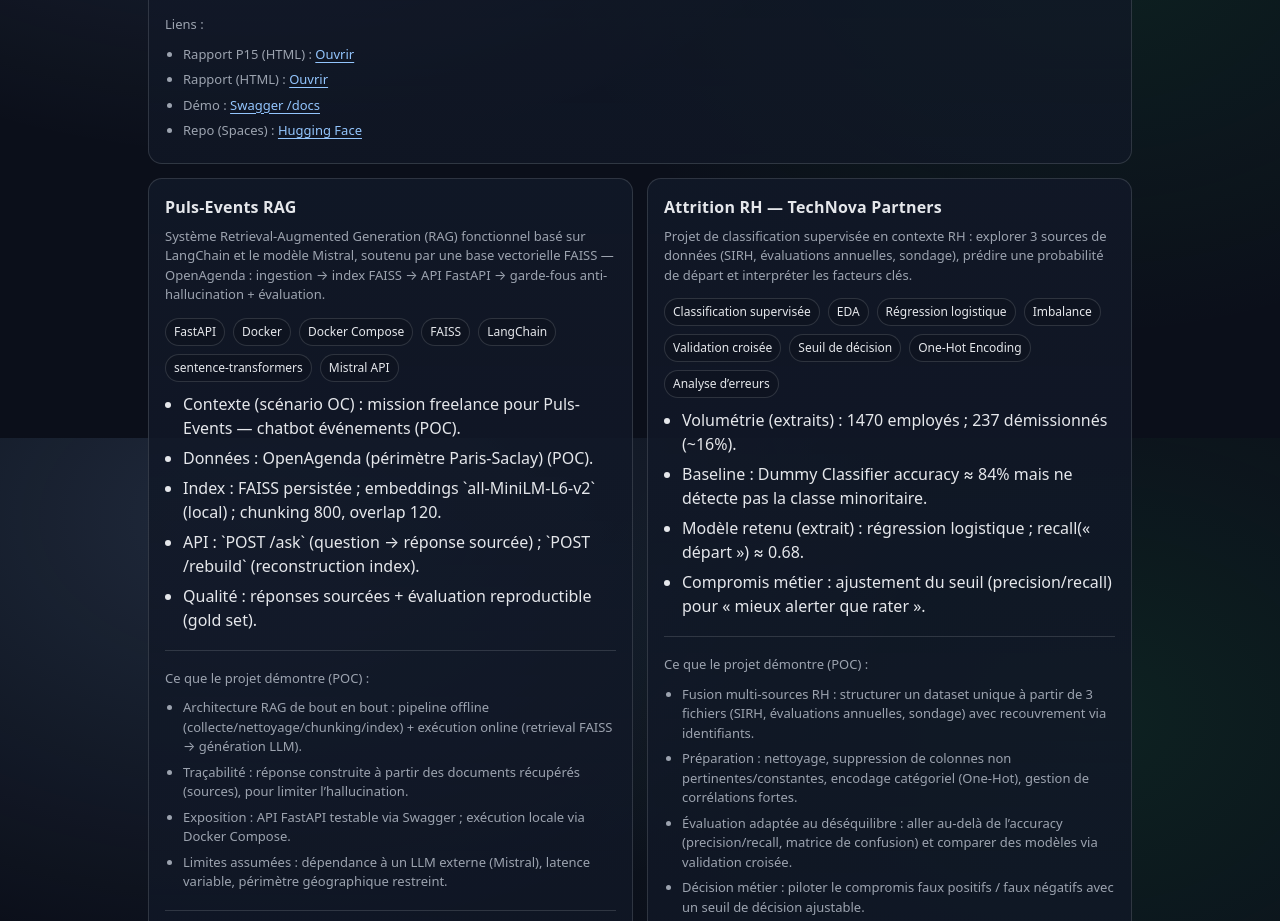
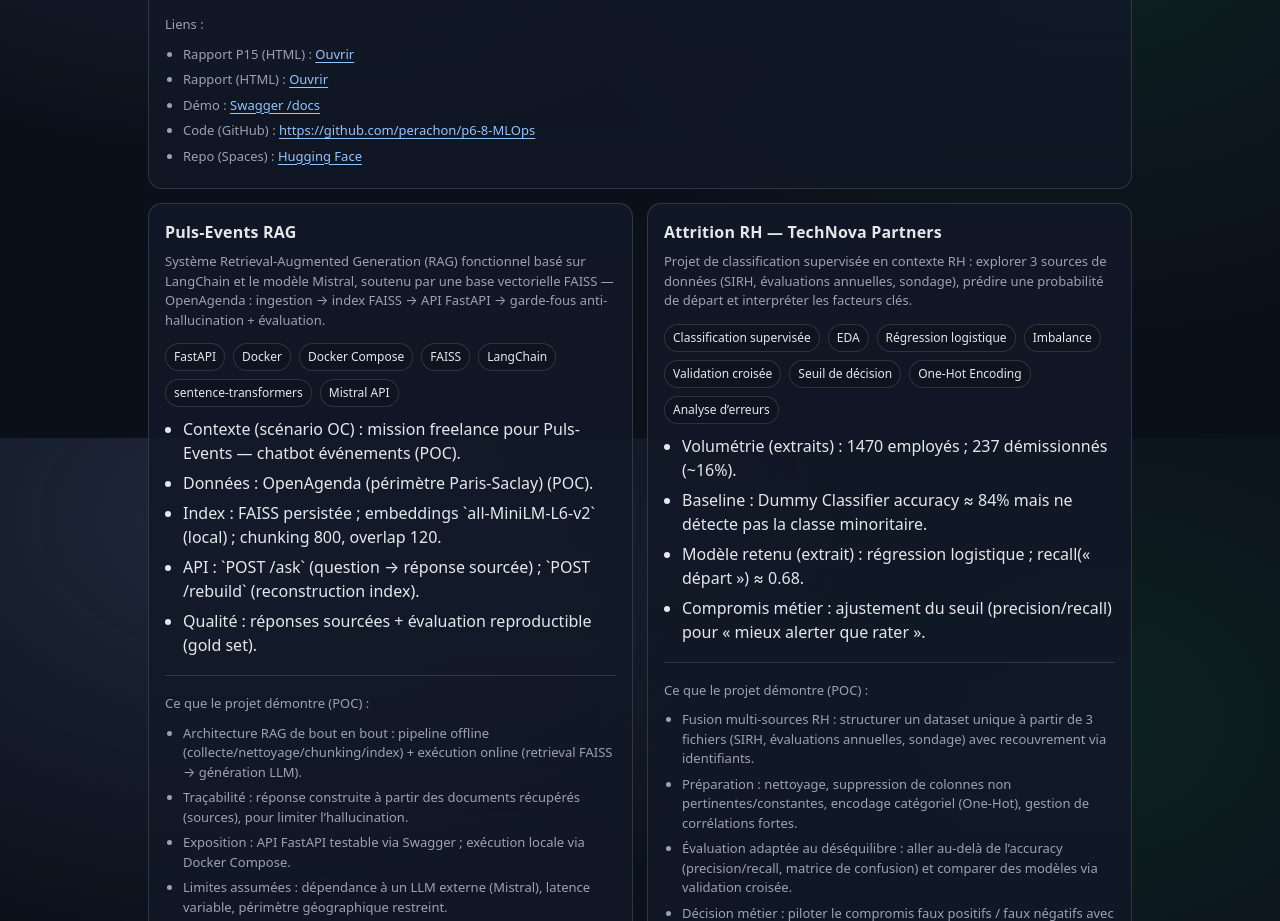
Before and after one commit to perachon/p15-portfolio, a plain HTML site: page docs/index.html in a window 1280 px wide. Shown: the part 1962-2883 px from the top of the page. Drawn offline with Linux system fonts and the light colour scheme.

Commit message:
Add P8 GitHub source link

```diff
--- a/docs/index.html
+++ b/docs/index.html
@@ -160,6 +160,7 @@
                   <li>Rapport P15 (HTML) : <a target="_blank" href="./rapports/rapport_P15_projet_perso_credit_scoring.html">Ouvrir</a></li>
                   <li>Rapport (HTML) : <a target="_blank" href="./rapports/rapport_P8_credit_scoring.html">Ouvrir</a></li>
                   <li>Démo : <a href="https://perachon-credit-scoring-api-v2.hf.space/docs" target="_blank" rel="noreferrer">Swagger /docs</a></li>
+                  <li>Code (GitHub) : <a href="https://github.com/perachon/p6-8-MLOps" target="_blank" rel="noreferrer">https://github.com/perachon/p6-8-MLOps</a></li>
                   <li>Repo (Spaces) : <a href="https://huggingface.co/spaces/perachon/credit-scoring-api-v2/tree/main" target="_blank" rel="noreferrer">Hugging Face</a></li>
                 </ul>
               </div>
```
Also changed, not shown: docs/rapports/rapport_P15_projet_perso_credit_scoring.html (+1 -0 lines), docs/rapports/rapport_P8_credit_scoring.html (+1 -0 lines), 2 other files.
